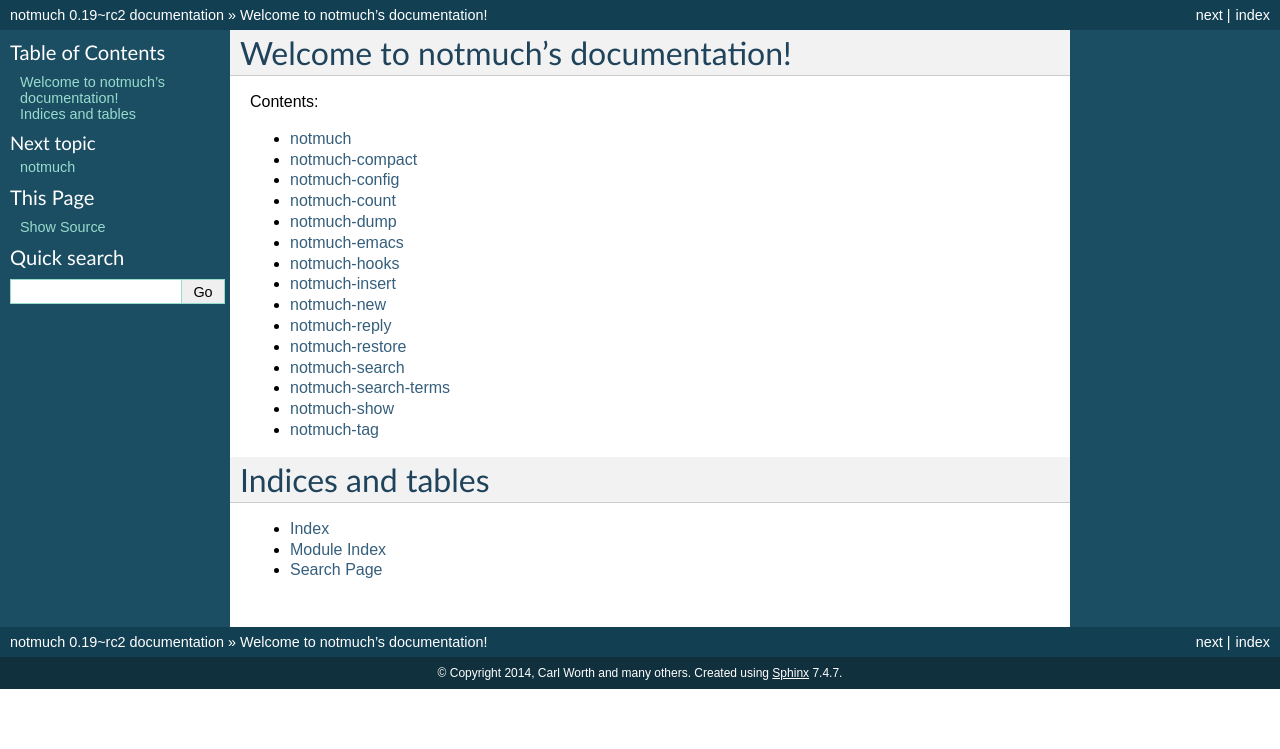
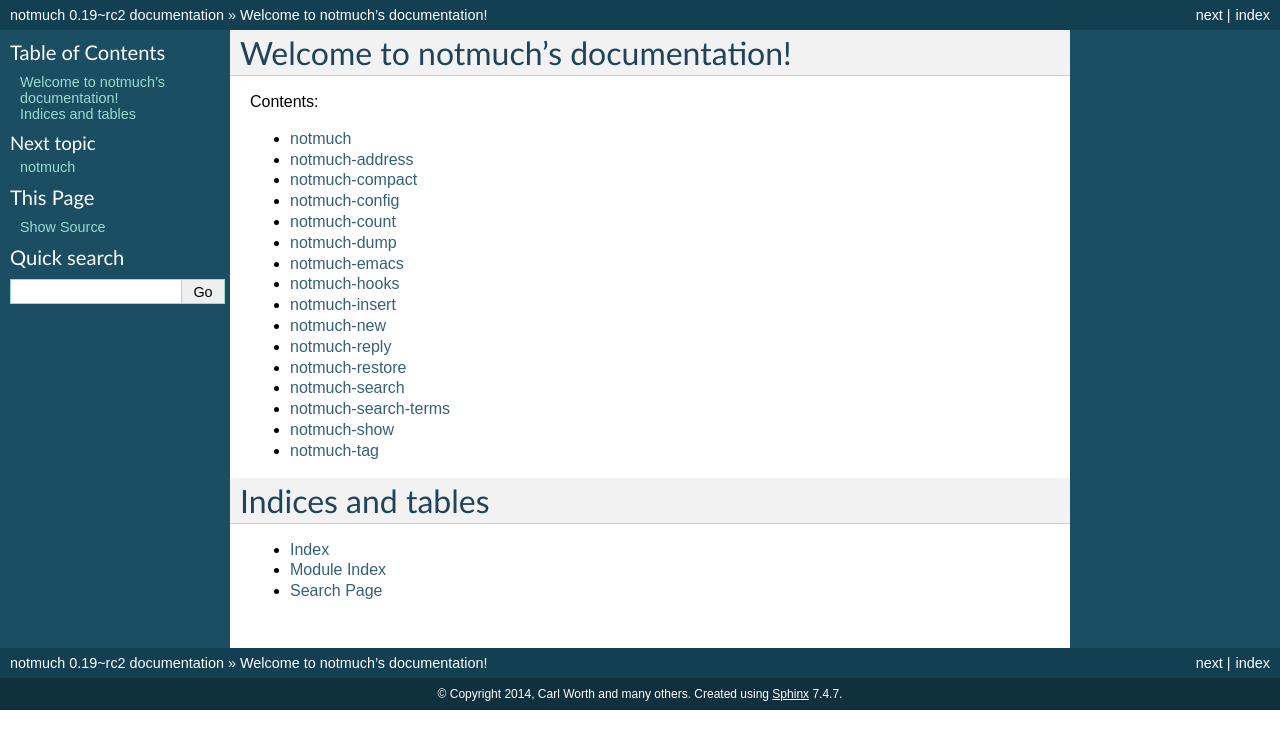
Before and after one commit to notmuch/notmuch, a Sphinx documentation site: the page built from doc/index.rst, in a window 1280 px wide. Shown: the top 749 px of the page. Built offline with Sphinx 7.4.7, drawn with Linux system fonts in a browser that asks for light colours; the version number is read from the project's files by our own code.

Commit message:
doc: Minor fixes related to notmuch-address
- Add notmuch-address to HTML index
- Remove extra '*'

```diff
--- a/doc/index.rst
+++ b/doc/index.rst
@@ -8,6 +8,7 @@
    :titlesonly:
 
    man1/notmuch
+   man1/notmuch-address
    man1/notmuch-compact
    man1/notmuch-config
    man1/notmuch-count
--- a/doc/man1/notmuch.rst
+++ b/doc/man1/notmuch.rst
@@ -129,7 +129,7 @@
 **notmuch-hooks(5)**, **notmuch-insert(1)**, **notmuch-new(1)**,
 **notmuch-reply(1)**, **notmuch-restore(1)**, **notmuch-search(1)**,
 **notmuch-search-terms(7)**, **notmuch-show(1)**, **notmuch-tag(1)**,
-***notmuch-address(1)**
+**notmuch-address(1)**
 
 The notmuch website: **http://notmuchmail.org**
 
```
